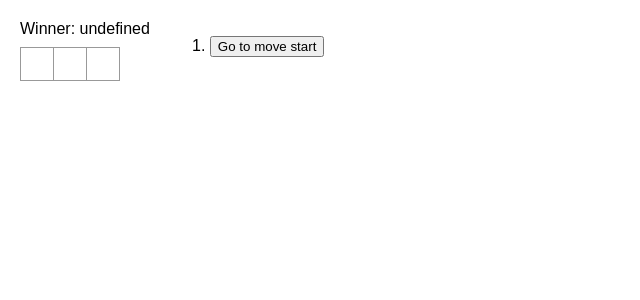
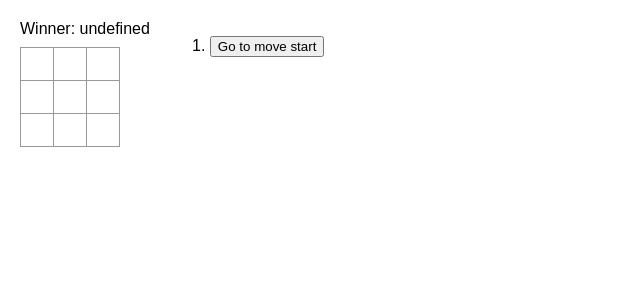
Before and after one commit to saanvitel/tictactoe, a React (Create React App) app in the folder src/: page / in a window 1280 px wide. Shown: the top 300 px of the page, without its empty margins (0-640 px from the left). Built offline with nearby package versions, Linux system fonts and the light colour scheme.

Commit message:
got the green squares having a background when winning working

```diff
--- a/src/App.jsx
+++ b/src/App.jsx
@@ -63,16 +63,34 @@ function Board({xIsNext, squares, handlePlay}) { // takes these props
           }
         })}
       </div>
-      {/* <div className="board-row">
-        <Square value={squares[3]} onSquareClick={() => handleClick(3)} />
-        <Square value={squares[4]} onSquareClick={() => handleClick(4)} />
-        <Square value={squares[5]} onSquareClick={() => handleClick(5)} />
+      <div className="board-row">
+          {squares.map((element, index) => {
+          if(index < 3 || index > 5) {
+            return
+          }
+
+          console.log("loaf index",index)
+          if (winner.includes(index)) {
+            return <Square winOutcome={true} value={squares[index]} handleClick={() => handleClick(index)} />
+          } else {
+            return <Square winOutcome={false} value={squares[index]} handleClick={() => handleClick(index)} />
+          }
+        })}
       </div>
       <div className="board-row">
-        <Square value={squares[6]} onSquareClick={() => handleClick(6)} />
-        <Square value={squares[7]} onSquareClick={() => handleClick(7)} />
-        <Square value={squares[8]} onSquareClick={() => handleClick(8)} />
-      </div> */}
+      {squares.map((element, index) => {
+          if(index < 6 || index > 8) {
+            return
+          }
+
+          console.log("loaf index",index)
+          if (winner.includes(index)) {
+            return <Square winOutcome={true} value={squares[index]} handleClick={() => handleClick(index)} />
+          } else {
+            return <Square winOutcome={false} value={squares[index]} handleClick={() => handleClick(index)} />
+          }
+        })}
+      </div>
     </>
   );
 }
```
